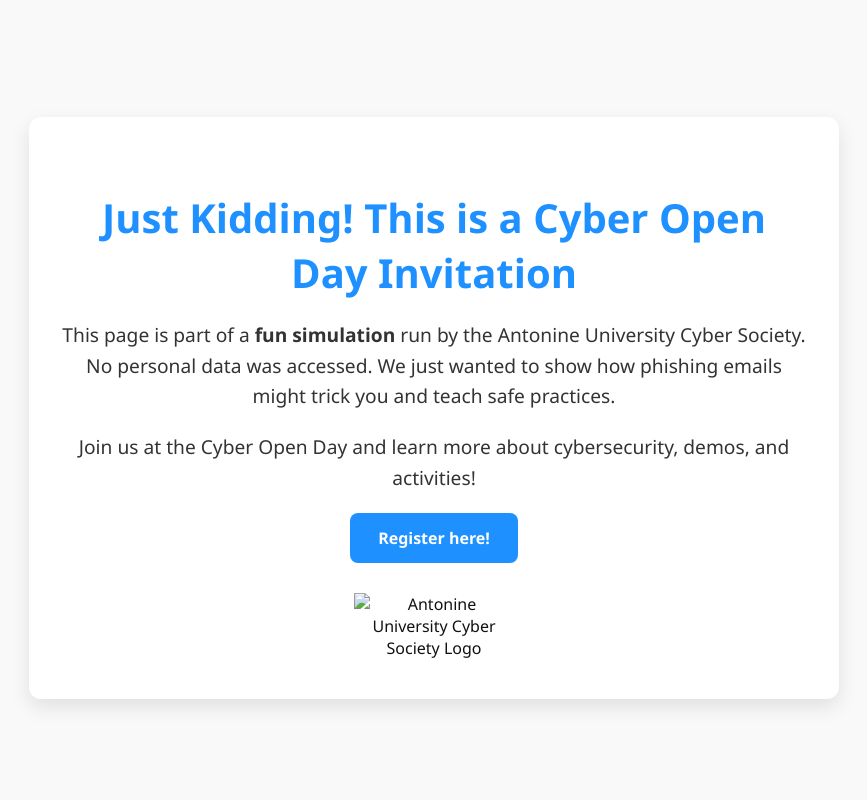
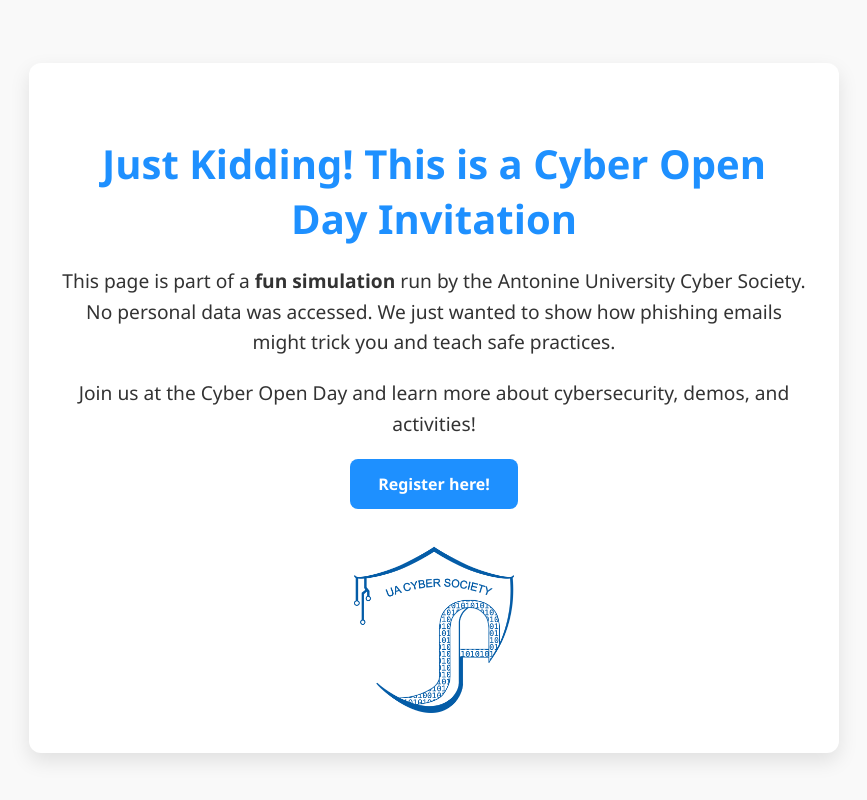
Before and after one commit to Demetri-sh/cyber-sim, a plain HTML site: page index.html in a window 1280 px wide. Shown: the part 852-1652 px from the top of the page, without its empty margins (206-1073 px from the left). Drawn offline with Linux system fonts and the light colour scheme.

```diff
--- a/index.html
+++ b/index.html
@@ -165,7 +165,7 @@
                 Join us at the Cyber Open Day and learn more about cybersecurity, demos, and activities!
             </p>
             <a href="YOUR_FORM_URL_HERE" target="_blank">Register here!</a>
-            <img src="cyber-society-logo.png" alt="Antonine University Cyber Society Logo" class="logo">
+            <img src="final_shield_with_text.png" alt="Antonine University Cyber Society Logo" class="logo">
         </div>
     </section>
 
```
Also changed, not shown: final_shield_with_text.png (added).
